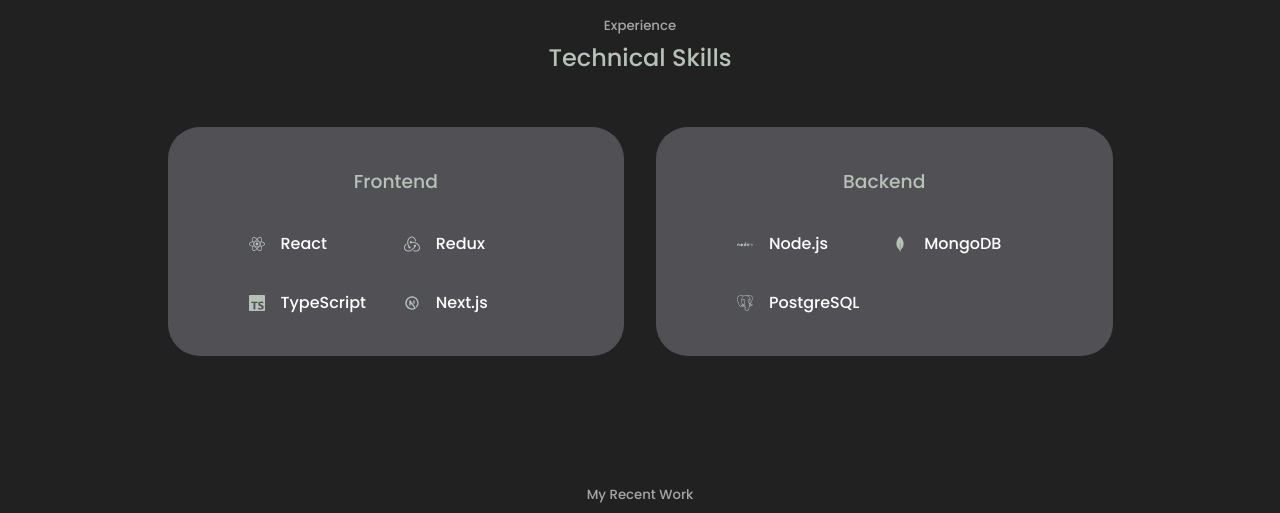
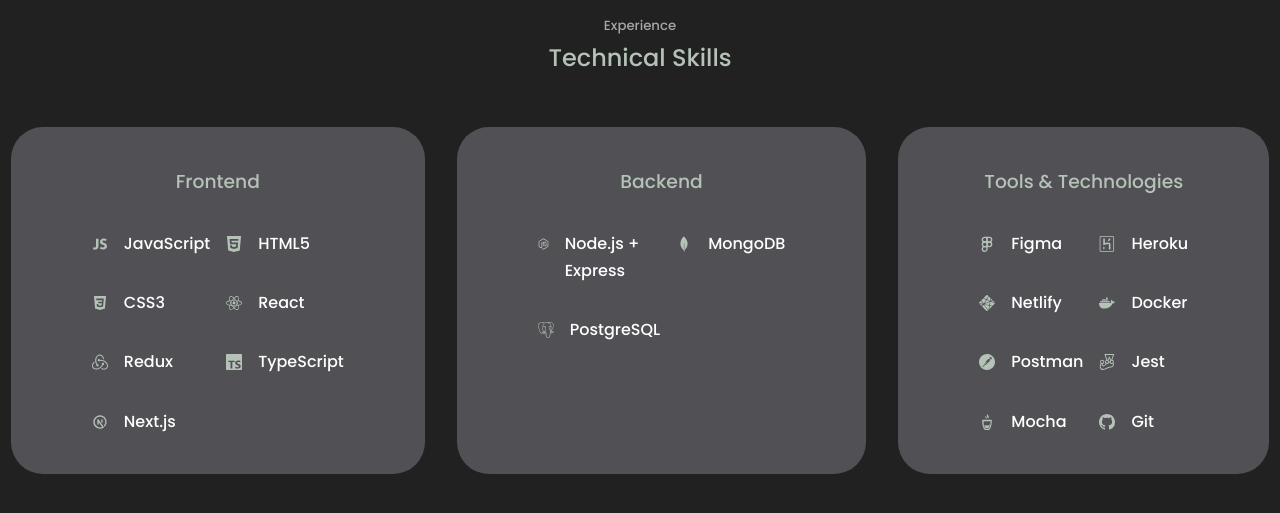
Before and after one commit to SzymczykI/Portfolio2, a React (Create React App) app: page / in a window 1280 px wide. Shown: the part 1540-2053 px from the top of the page. Built offline with nearby package versions, Linux system fonts and the light colour scheme; no server answers; the HTML template or start-up script is replaced by a standard one.

Commit message:
skills update

```diff
--- a/src/components/experience/Experience.tsx
+++ b/src/components/experience/Experience.tsx
@@ -1,12 +1,23 @@
 import React from "react";
 import "./experience.css";
-import { FaReact } from "react-icons/fa";
-import { SiRedux } from "react-icons/si";
-import { SiTypescript } from "react-icons/si";
+import { FaReact, FaDocker } from "react-icons/fa";
+import {
+  SiRedux,
+  SiTypescript,
+  SiNodedotjs,
+  SiMongodb,
+  SiPostgresql,
+  SiNetlify,
+  SiPostman,
+  SiJest,
+  SiMocha,
+} from "react-icons/si";
 import { TbBrandNextjs } from "react-icons/tb";
-import { DiNodejs } from "react-icons/di";
-import { SiMongodb } from "react-icons/si";
-import { SiPostgresql } from "react-icons/si";
+import { IoLogoJavascript, IoLogoCss3 } from "react-icons/io";
+import { ImHtmlFive } from "react-icons/im";
+import { FiFigma } from "react-icons/fi";
+import { GrHeroku } from "react-icons/gr";
+import { BsGithub } from "react-icons/bs";
 
 const Experience = () => {
   return (
@@ -18,6 +29,18 @@
         <div className="experience__frontend">
           <h3>Frontend</h3>
           <div className="experience__content">
+            <article className="experience__details">
+              <IoLogoJavascript className="experience__details-icon" />
+              <h4>JavaScript</h4>
+            </article>
+            <article className="experience__details">
+              <ImHtmlFive className="experience__details-icon" />
+              <h4>HTML5</h4>
+            </article>
+            <article className="experience__details">
+              <IoLogoCss3 className="experience__details-icon" />
+              <h4>CSS3</h4>
+            </article>
             <article className="experience__details">
               <FaReact className="experience__details-icon" />
               <h4>React</h4>
@@ -40,8 +63,8 @@
           <h3>Backend</h3>
           <div className="experience__content">
             <article className="experience__details">
-              <DiNodejs className="experience__details-icon" />
-              <h4>Node.js</h4>
+              <SiNodedotjs className="experience__details-icon" />
+              <h4>Node.js + Express</h4>
             </article>
             <article className="experience__details">
               <SiMongodb className="experience__details-icon" />
@@ -53,6 +76,43 @@
             </article>
           </div>
         </div>
+        <div className="experience__tools">
+          <h3>Tools & Technologies</h3>
+          <div className="experience__content">
+            <article className="experience__details">
+              <FiFigma className="experience__details-icon" />
+              <h4>Figma</h4>
+            </article>
+            <article className="experience__details">
+              <GrHeroku className="experience__details-icon" />
+              <h4>Heroku</h4>
+            </article>
+            <article className="experience__details">
+              <SiNetlify className="experience__details-icon" />
+              <h4>Netlify</h4>
+            </article>
+            <article className="experience__details">
+              <FaDocker className="experience__details-icon" />
+              <h4>Docker</h4>
+            </article>
+            <article className="experience__details">
+              <SiPostman className="experience__details-icon" />
+              <h4>Postman</h4>
+            </article>
+            <article className="experience__details">
+              <SiJest className="experience__details-icon" />
+              <h4>Jest</h4>
+            </article>
+            <article className="experience__details">
+              <SiMocha className="experience__details-icon" />
+              <h4>Mocha</h4>
+            </article>
+            <article className="experience__details">
+              <BsGithub className="experience__details-icon" />
+              <h4>Git</h4>
+            </article>
+          </div>
+        </div>
       </div>
     </section>
   );
--- a/src/components/experience/experience.css
+++ b/src/components/experience/experience.css
@@ -1,6 +1,7 @@
 .experience__container {
     display: grid;
-    grid-template-columns: 1fr 1fr;
+    grid-template-columns: repeat(3, 1fr);
+    justify-content: center;
     gap: 2rem;
 }
 
```
